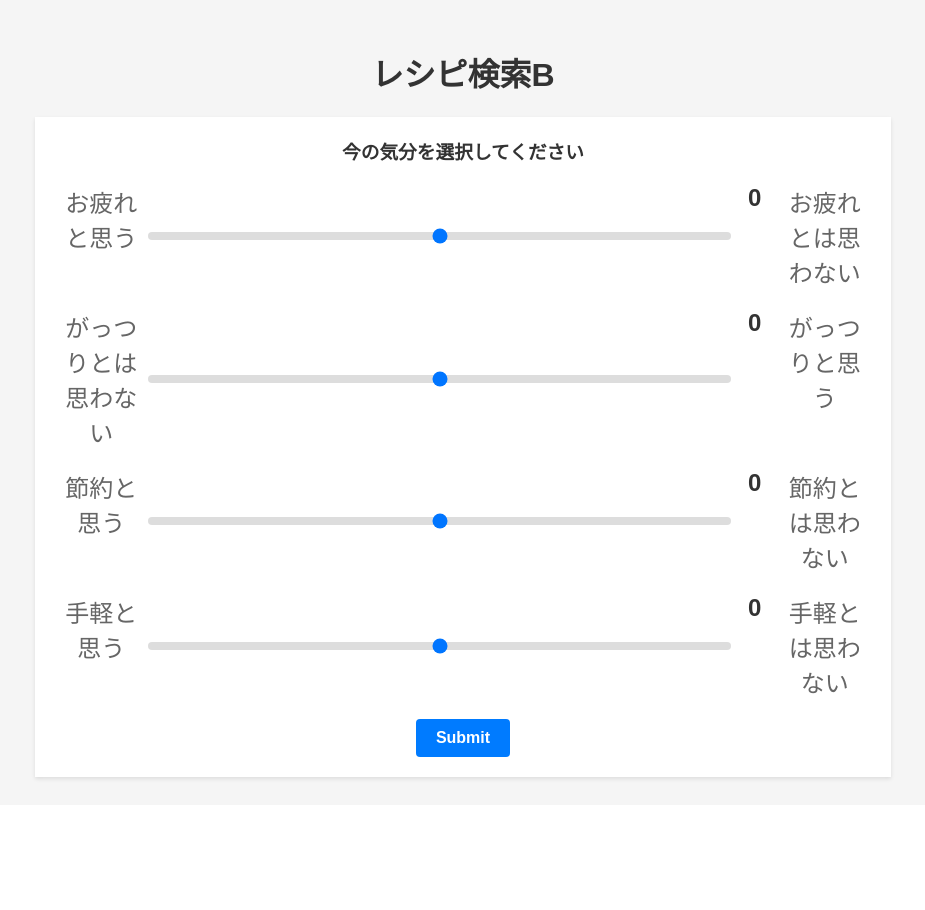
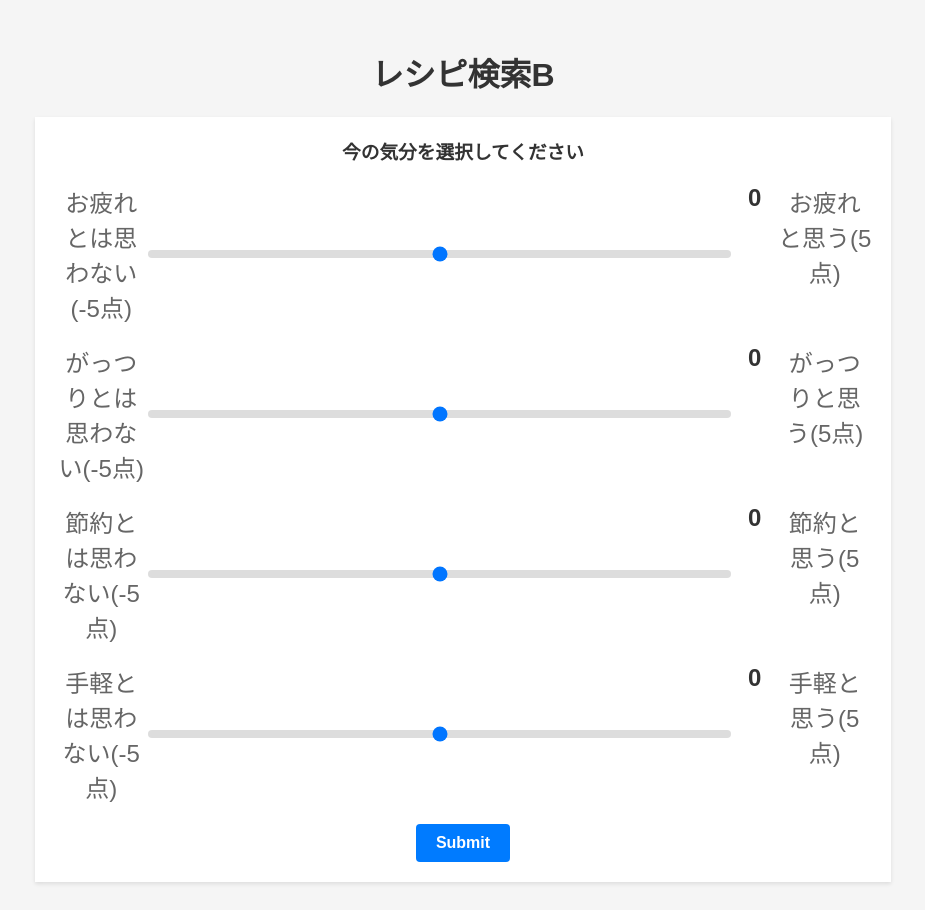
Before and after one commit to rin-m/RecipeSearchB, a Flask app: page / in a window 1280 px wide. Shown: the whole page, without its empty margins (177-1102 px from the left). Before the commit the page ends 782 px from the top, so only its background shows below. Run offline with Flask 2, Linux system fonts and the light colour scheme.

Commit message:
ユーザ実験対応

```diff
--- a/app.py
+++ b/app.py
@@ -49,7 +49,7 @@ def recommended_recipe_list():
     recipe_list_deleted_label = recipe_list[1:]
 
     # シードを固定
-    random.seed(1)
+    # random.seed(1)
 
     # ランダムに10件のレシピを取得
     result_list = random.sample(recipe_list_deleted_label, 10)
--- a/templates/index.html
+++ b/templates/index.html
@@ -17,41 +17,57 @@
         -->
         <div class="form-container">
             <h3>今の気分を選択してください</h3>
-            <form method="POST" action="resultB">
+            <form method="POST" action="resultB" onsubmit="return validateForm()">
                 <div class="slider-container">
                     <div class="slider-item">
-                        <span class="slider-text-left">お疲れと思う</span>
+                        <span class="slider-text-left">お疲れとは思わない(-5点)</span>
                         <input class="slider" type="range" name="mood" min="-5" max="5" value="0" step="1">
                         <span class="slider-value">0</span>
-                        <span class="slider-text-right">お疲れ<br>とは思わない</span>
+                        <span class="slider-text-right">お疲れと思う(5点)</span>
                     </div>
                     <div class="slider-item">
-                        <span class="slider-text-left">がっつりとは思わない</span>
+                        <span class="slider-text-left">がっつりとは思わない(-5点)</span>
                         <input class="slider" type="range" name="body" min="-5" max="5" value="0" step="1">
                         <span class="slider-value">0</span>
-                        <span class="slider-text-right">がっつりと思う</span>
+                        <span class="slider-text-right">がっつりと思う(5点)</span>
                     </div>
                     <div class="slider-item">
-                        <span class="slider-text-left">節約と<br>思う</span>
+                        <span class="slider-text-left">節約とは思わない(-5点)</span>
                         <input class="slider" type="range" name="money" min="-5" max="5" value="0" step="1">
                         <span class="slider-value">0</span>
-                        <span class="slider-text-right">節約とは思わない</span>
+                        <span class="slider-text-right">節約と思う(5点)</span>
                     </div>
                     <div class="slider-item">
-                        <span class="slider-text-left">手軽と<br>思う</span>
+                        <span class="slider-text-left">手軽とは思わない(-5点)</span>
                         <input class="slider" type="range" name="time" min="-5" max="5" value="0" step="1">
                         <span class="slider-value">0</span>
-                        <span class="slider-text-right">手軽とは思わない</span>
+                        <span class="slider-text-right">手軽と思う(5点)</span>
                     </div>
                     <script>
-                        // スライダーの値を表示する関数
+                        function validateForm() {
+                            const sliders = document.querySelectorAll('.slider');
+                            let allZero = true;
+
+                            sliders.forEach(slider => {
+                                if (parseInt(slider.value) !== 0) {
+                                    allZero = false;
+                                }
+                            });
+
+                            if (allZero) {
+                                alert('少なくとも1つの気分を入力してください');
+                                return false; // フォームの送信を中止
+                            }
+
+                            return true; // フォームの送信を許可
+                        }
+
                         function updateSliderValue(slider) {
                             const value = slider.value;
                             const valueElement = slider.nextElementSibling;
                             valueElement.textContent = value;
                         }
 
-                        // 全てのスライダーにイベントリスナーを追加
                         const sliders = document.querySelectorAll('.slider');
                         sliders.forEach(slider => {
                             slider.addEventListener('input', () => {
```
Also changed, not shown: recipe.db. Lines whose indentation alone changed are shown as unchanged.
